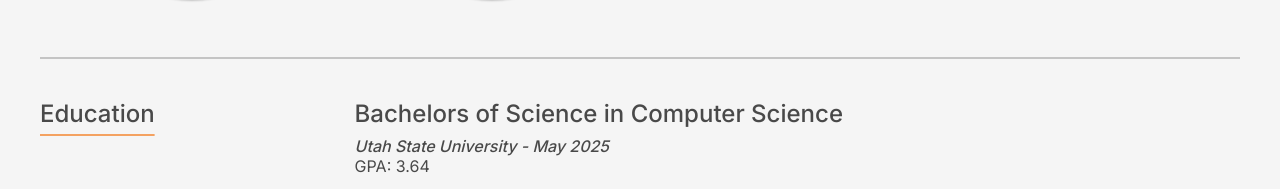
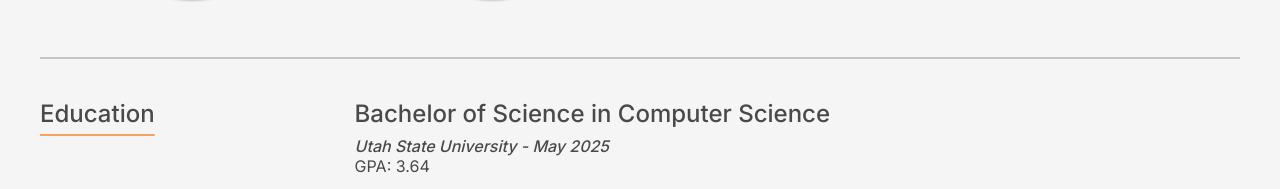
Before and after one commit to jbrijs/Personal-Portfolio-Website, a plain HTML site: page src/index.html in a window 1280 px wide. Shown: the part 1858-2047 px from the top of the page. Drawn offline with nearby package versions, Linux system fonts and the light colour scheme.

Commit message:
fixed more typos

```diff
--- a/src/index.html
+++ b/src/index.html
@@ -164,7 +164,7 @@
         <div class="university">
             <h1 class="underline-header" id="education-header">Education</h1>
             <div class="university-info">
-                <p id="degree"> Bachelors of Science in Computer Science</p>
+                <p id="degree"> Bachelor of Science in Computer Science</p>
                 <span id="usu" >Utah State University - May 2025</span>
                 <p id="gpa">GPA: 3.64</p>
             </div>
```
